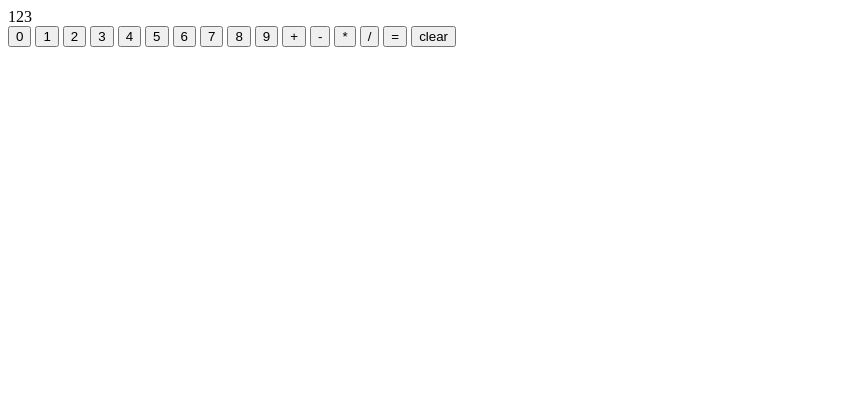
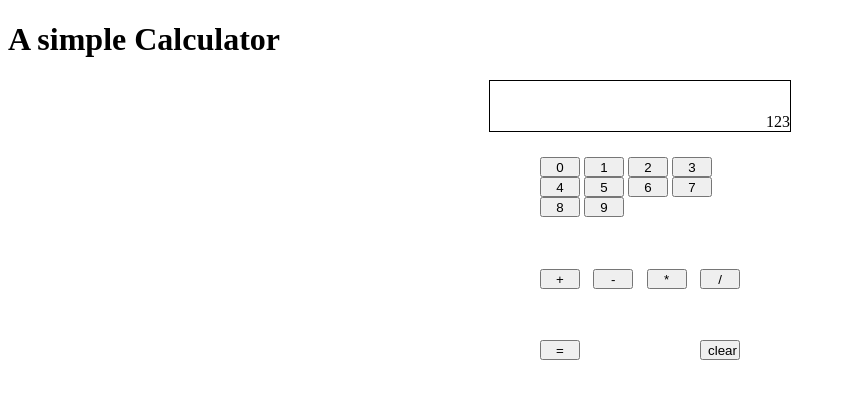
Before and after one commit to jorgitosuperpro/calculator, a plain HTML site: page index.html in a window 1280 px wide. Shown: the whole page, without its empty margins (0-846 px from the left). Drawn offline with Linux system fonts and the light colour scheme.

Commit message:
Improved CSS and Display

```diff
--- a/index.html
+++ b/index.html
@@ -4,9 +4,15 @@
     <meta charset="UTF-8">
     <meta name="viewport" content="width=device-width, initial-scale=1.0">
     <title>Calculator</title>
+    <link rel="stylesheet" href="styles.css">
 </head>
 <body>
-    <div class="display">123</div>
+    <h1>A simple Calculator</h1>
+    <div id="display">
+        123
+    </div>
+    <div id="buttons">
+        <div id="digits">
             <button>0</button>
             <button>1</button>
             <button>2</button>
@@ -17,12 +23,14 @@
             <button>7</button>
             <button>8</button>
             <button>9</button>
+        </div>
         <button>+</button>
         <button>-</button>
         <button>*</button>
         <button>/</button>
         <button>=</button>
-    <button>clear</button>
-
+        <button id="clear">clear</button>
+    </div>
 </body>
+    <script src="javascript.js"></script>
 </html>
--- a/javascript.js
+++ b/javascript.js
@@ -20,3 +20,18 @@ function operate(operator, a, b) {
     if (operator == "*") return multiply(a,b)
     if (operator == "/") return divide(a,b)
 }
+
+function clearDisplay() {
+    document.getElementById("display").innerText = "";
+}
+
+function printOperand(operand) {
+    document.getElementById("#display").innerText = operand;
+}
+
+let clear = document.querySelector("#clear")
+clear.addEventListener("click", clearDisplay)
+let buttons = document.querySelectorAll("button")
+buttons.forEach(button => {
+    button.addEventListener("click", printOperand(button.innerText))
+});
--- a/styles.css
+++ b/styles.css
@@ -0,0 +1,25 @@
+#display {
+    border-style: solid;
+    border-width: 1px;
+    height: 50px;
+    width: 300px;
+    margin: auto;
+    align-content: end;
+    text-align: right;
+}
+
+#buttons {
+    display: flex;
+    flex-wrap: wrap;
+    gap: 5px;
+    width: 200px;
+    height: 250px;
+    margin: auto;
+    margin-top: 25px;
+    justify-content: space-between;
+}
+
+button {
+    width: 40px;
+    height: 20px;
+}
```
Lines whose indentation alone changed are shown as unchanged.
